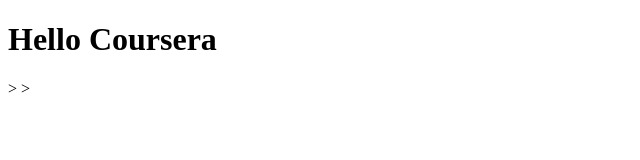
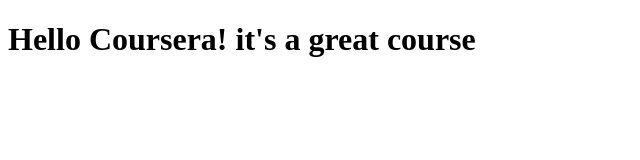
Before and after one commit to vive7/Coursera-test, a plain HTML site: page site/index.html in a window 1280 px wide. Shown: the whole page, without its empty margins (0-640 px from the left). Drawn offline with Linux system fonts and the light colour scheme.

Commit message:
Small addition

```diff
--- a/site/index.html
+++ b/site/index.html
@@ -4,6 +4,6 @@
 	<title>Hello Coursera</title>
 </head>
 <body>
-<h1>Hello Coursera</h1>>
+<h1>Hello Coursera! it's a great course</h1>
 </body>
-</html>>
+</html>
```
